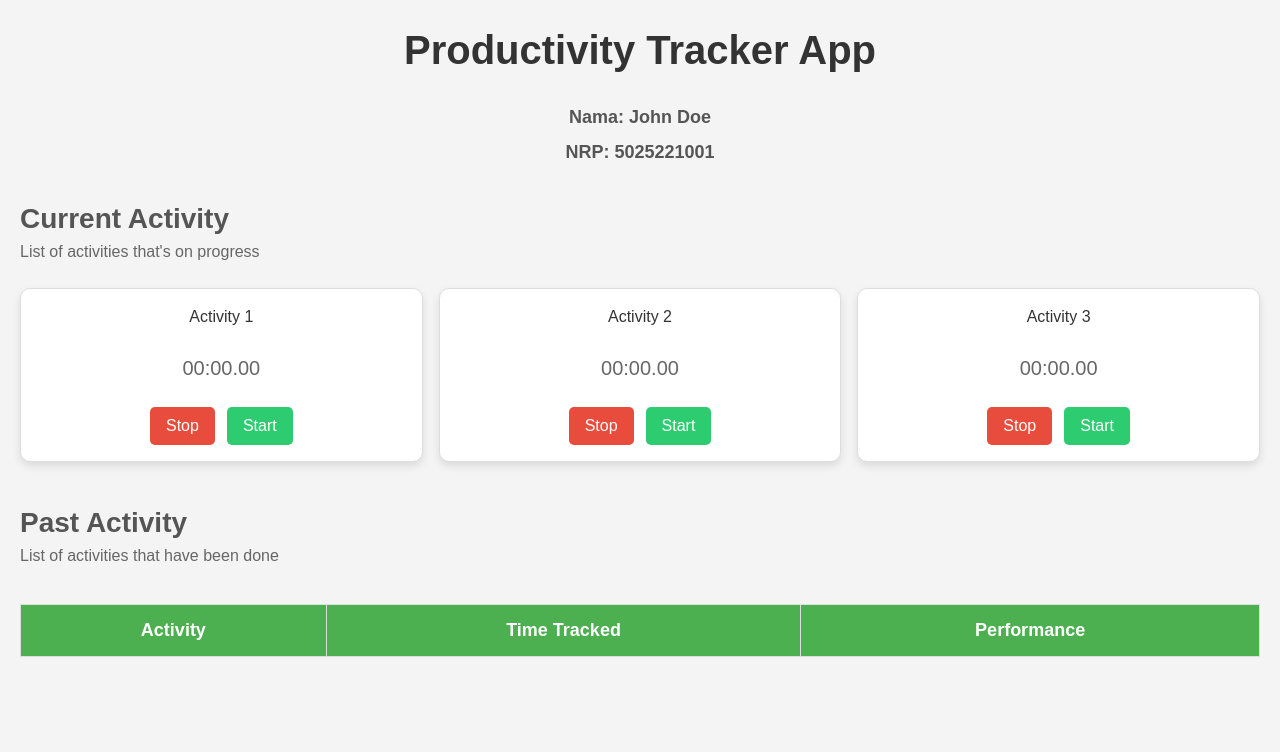
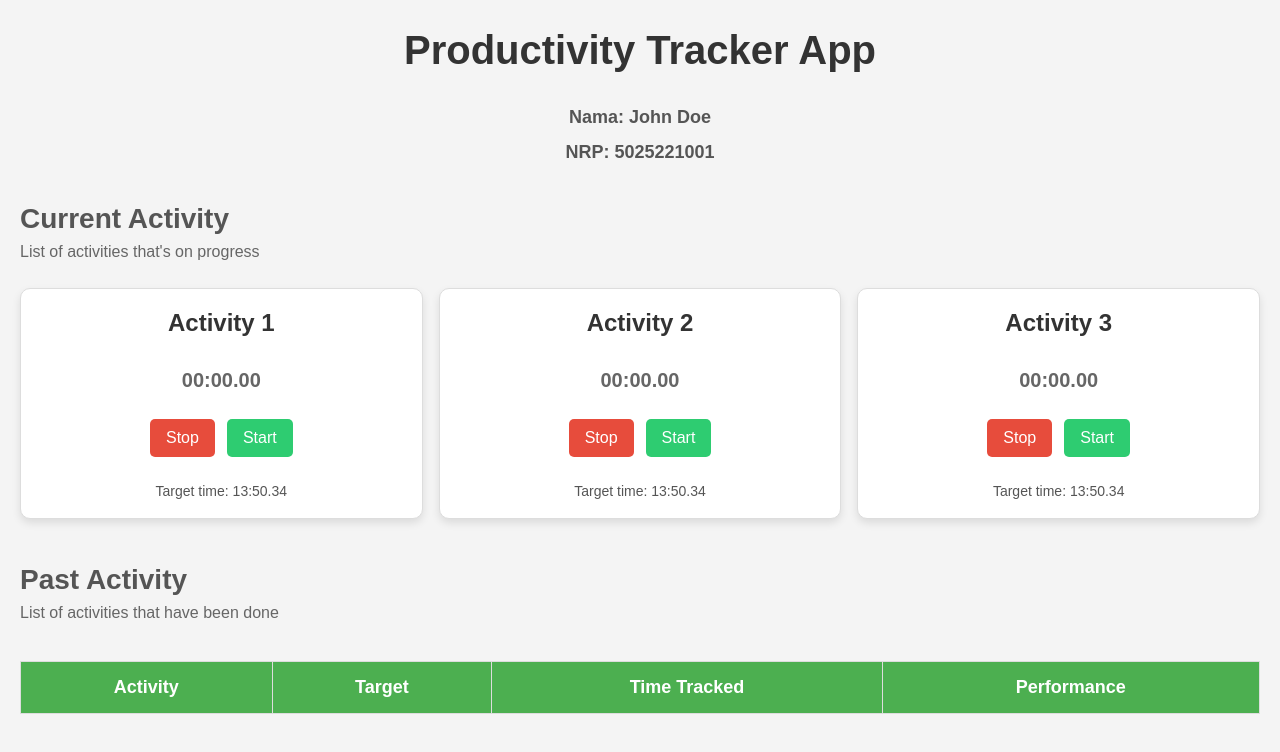
Before and after one commit to PWEB-C-2024/3-js-dev, a website: page src/index.html in a window 1280 px wide. Drawn offline with Linux system fonts and the light colour scheme.

Commit message:
feat: add target time

```diff
--- a/src/index.html
+++ b/src/index.html
@@ -20,32 +20,35 @@
       <ul>
         <li>
           <div class="activity-info" data-activity="1">
-            <span>Activity 1</span>
+            <h5>Activity 1</h5>
             <p id="currentTime-1">00:00.00</p>
             <div class="buttons">
               <button class="stop" data-activity="1">Stop</button>
               <button class="start" data-activity="1">Start</button>
             </div>
+            <p class="target-time">Target time: 13:50.34</p>
           </div>
         </li>
         <li>
           <div class="activity-info" data-activity="2">
-            <span>Activity 2</span>
+            <h5>Activity 2</h5>
             <p id="currentTime-2">00:00.00</p>
             <div class="buttons">
               <button class="stop" data-activity="2">Stop</button>
               <button class="start" data-activity="2">Start</button>
             </div>
+            <p class="target-time">Target time: 13:50.34</p>
           </div>
         </li>
         <li>
           <div class="activity-info" data-activity="3">
-            <span>Activity 3</span>
+            <h5>Activity 3</h5>
             <p id="currentTime-3">00:00.00</p>
             <div class="buttons">
               <button class="stop" data-activity="3">Stop</button>
               <button class="start" data-activity="3">Start</button>
             </div>
+            <p class="target-time">Target time: 13:50.34</p>
           </div>
         </li>
       </ul>
@@ -59,6 +62,7 @@
         <thead>
           <tr>
             <th data-sort="activity">Activity</th>
+            <th data-sort="target">Target</th>
             <th data-sort="time">Time Tracked</th>
             <th data-sort="performance">Performance</th>
           </tr>
--- a/src/styles.css
+++ b/src/styles.css
@@ -92,12 +92,20 @@
 
 ul li div.activity-info h5 {
   font-size: 24px;
+  font-weight: 700;
   margin: 0;
 }
 
 ul li div.activity-info p {
   font-size: 20px;
+  font-weight: 600;
   margin: 0;
+}
+
+ul li div.activity-info .target-time {
+  font-size: 14px;
+  font-weight: 500;
+  color: #555;
 }
 
 /* Buttons Section Styling */
```
Also changed, not shown: README.md, 1 other file. Lines whose indentation alone changed are shown as unchanged.
